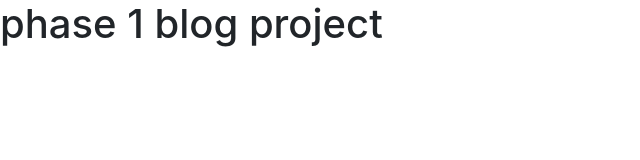
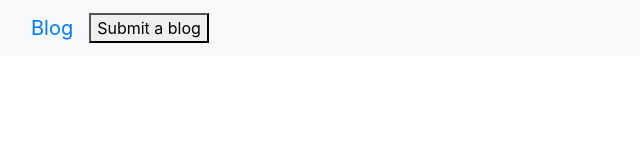
Before and after one commit to andyjohn23/phase1-Blog-Project, a plain HTML site: page index.html in a window 1280 px wide. Shown: the whole page, without its empty margins (0-640 px from the left). Drawn offline with nearby package versions, Linux system fonts and the light colour scheme.

Commit message:
created the navbar

```diff
--- a/index.html
+++ b/index.html
@@ -16,7 +16,25 @@
 </head>
 
 <body>
-    <h1>phase 1 blog project</h1>
+    <div id="blogBody">
+        <nav class="navbar navbar-expand-lg bg-light">
+            <div class="container-fluid">
+                <a class="navbar-brand" href="#">Blog</a>
+                <button class="navbar-toggler" type="button" data-bs-toggle="collapse"
+                    data-bs-target="#navbarSupportedContent" aria-controls="navbarSupportedContent"
+                    aria-expanded="false" aria-label="Toggle navigation">
+                    <span class="navbar-toggler-icon"></span>
+                </button>
+                <div class="collapse navbar-collapse" id="navbarSupportedContent">
+                    <div className="navbar__right">
+                        <div className="navbar__links ml-auto">
+                            <button>Submit a blog</button>
+                        </div>
+                    </div>
+                </div>
+            </div>
+        </nav>
+    </div>
     <script type="text/javascript" src="/assets/js/index.js"></script>
     <script src="https://code.jquery.com/jquery-3.5.1.slim.min.js"
         integrity="sha384-DfXdz2htPH0lsSSs5nCTpuj/zy4C+OGpamoFVy38MVBnE+IbbVYUew+OrCXaRkfj"
```
